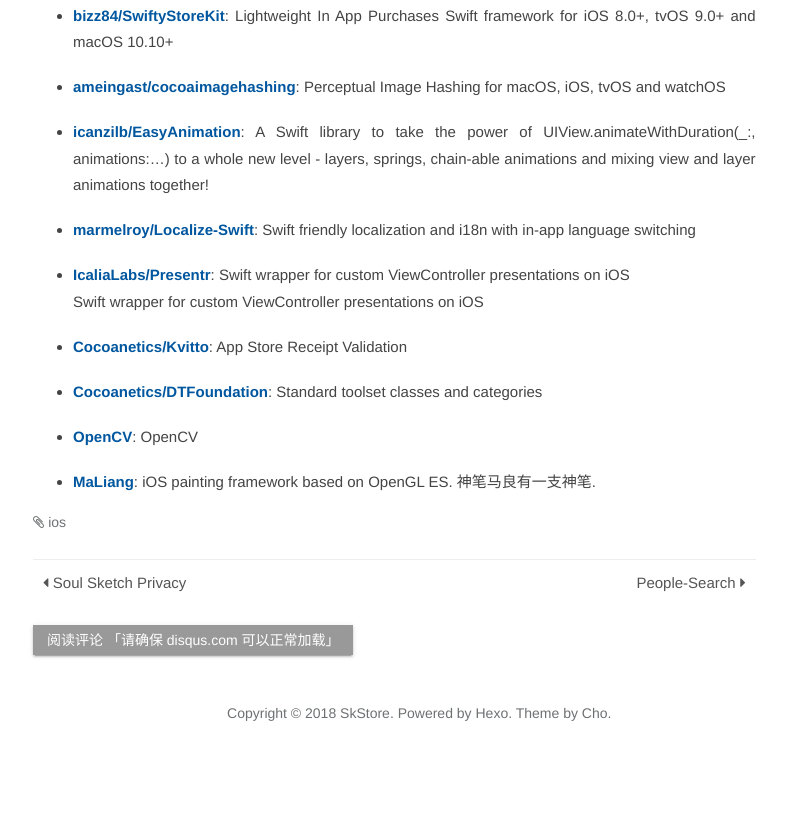
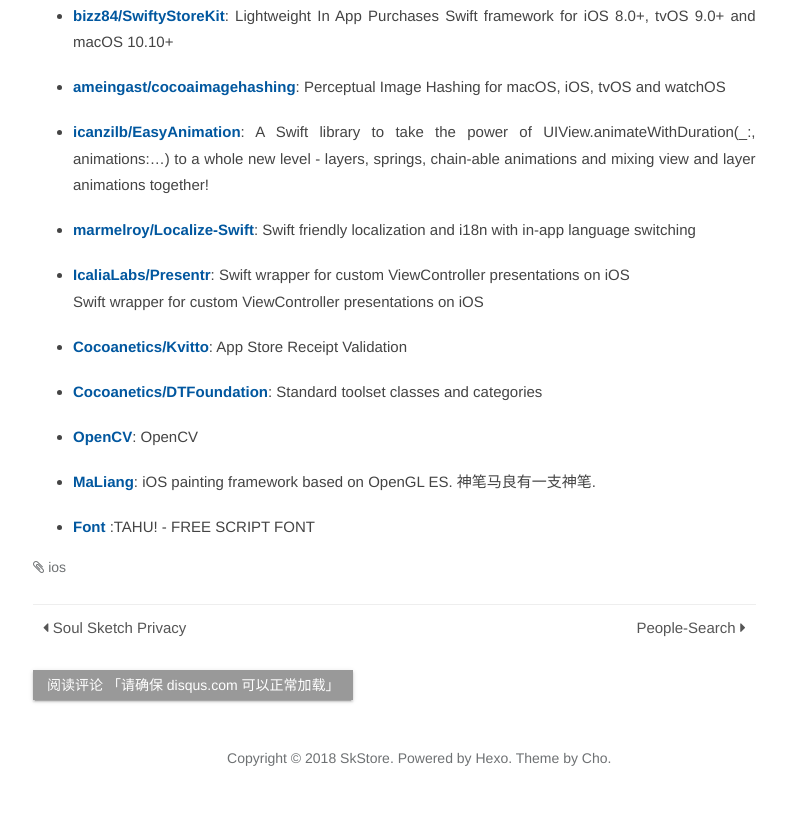
Before and after one commit to liufsd/liufsd.github.io, a plain HTML site: page 2018/09/18/Soul-Sketch/index.html in a window 1280 px wide. Shown: the part 1827-2653 px from the top of the page, without its empty margins (92-879 px from the left). Before the commit the page ends 2608 px from the top, so only its background shows below. Drawn offline with nearby package versions, Linux system fonts and the light colour scheme; no server answers; a script that the page names is missing.

Commit message:
Site updated: 2018-10-19 13:52:25

```diff
--- a/2018/09/18/Soul-Sketch/index.html
+++ b/2018/09/18/Soul-Sketch/index.html
@@ -34,6 +34,8 @@
 </li>
 <li><p><a href="https://github.com/Harley-xk/MaLiang" target="_blank" rel="noopener"><strong>MaLiang</strong></a>: iOS painting framework based on OpenGL ES. 神笔马良有一支神笔.</p>
 </li>
+<li><p><a href="https://www.behance.net/gallery/63159677/TAHU-FREE-SCRIPT-FONT" target="_blank" rel="noopener"><strong>Font</strong></a> :TAHU! - FREE SCRIPT FONT</p>
+</li>
 </ul>
 </div><div class="tags"><a href="/tags/ios/">ios</a></div><div class="post-nav"><a class="pre" href="/2018/10/07/Soul-Sketch-Privacy/">Soul Sketch Privacy</a><a class="next" href="/2018/04/29/People-Search/">People-Search</a></div><div id="disqus_thread"><div class="btn_click_load"><button class="disqus_click_btn">阅读评论 「请确保 disqus.com 可以正常加载」</button></div><script>var disqus_shortname = 'disqus_ZxWDNqICoH';
 var disqus_identifier = '2018/09/18/Soul-Sketch/';
```
